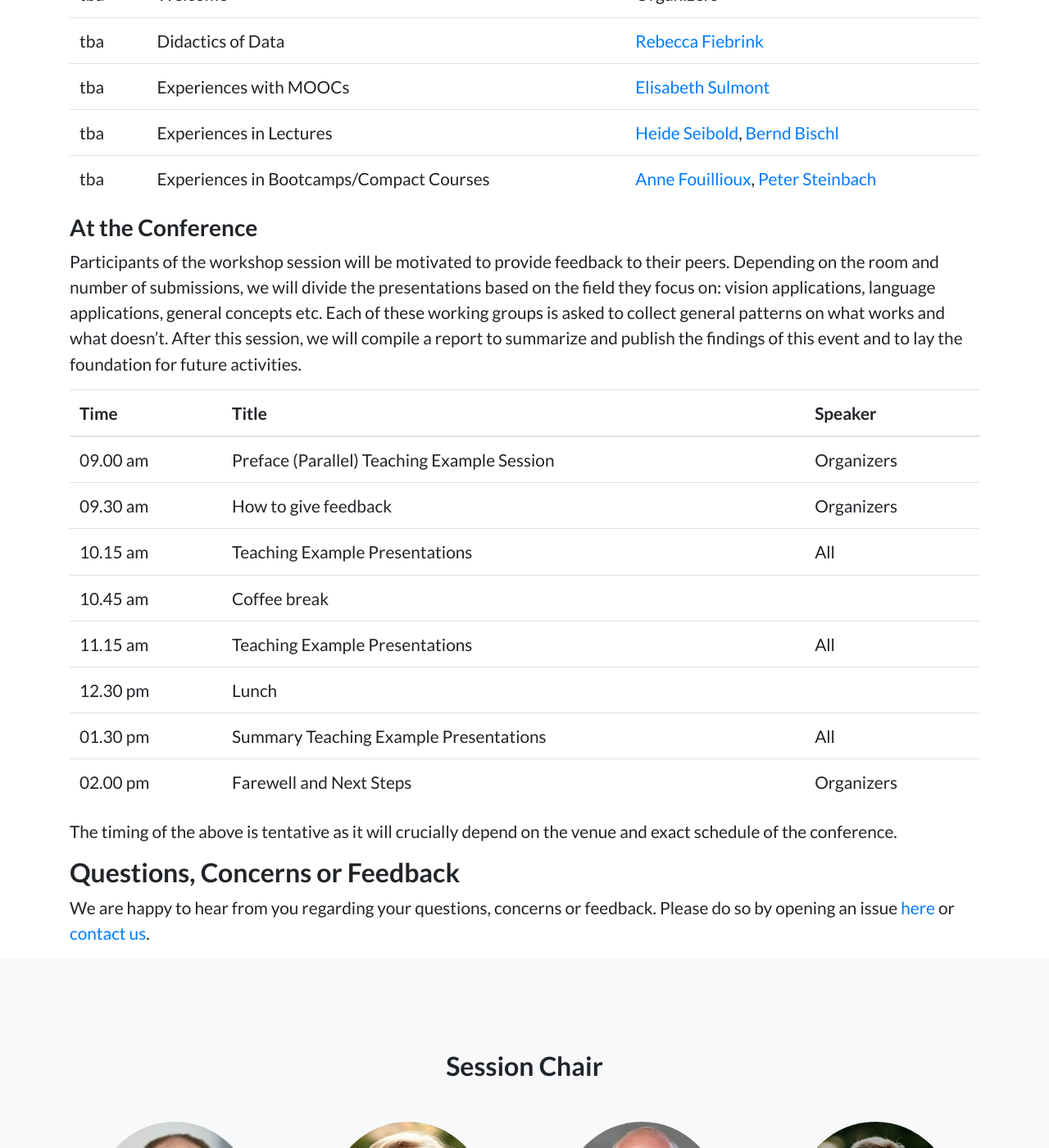
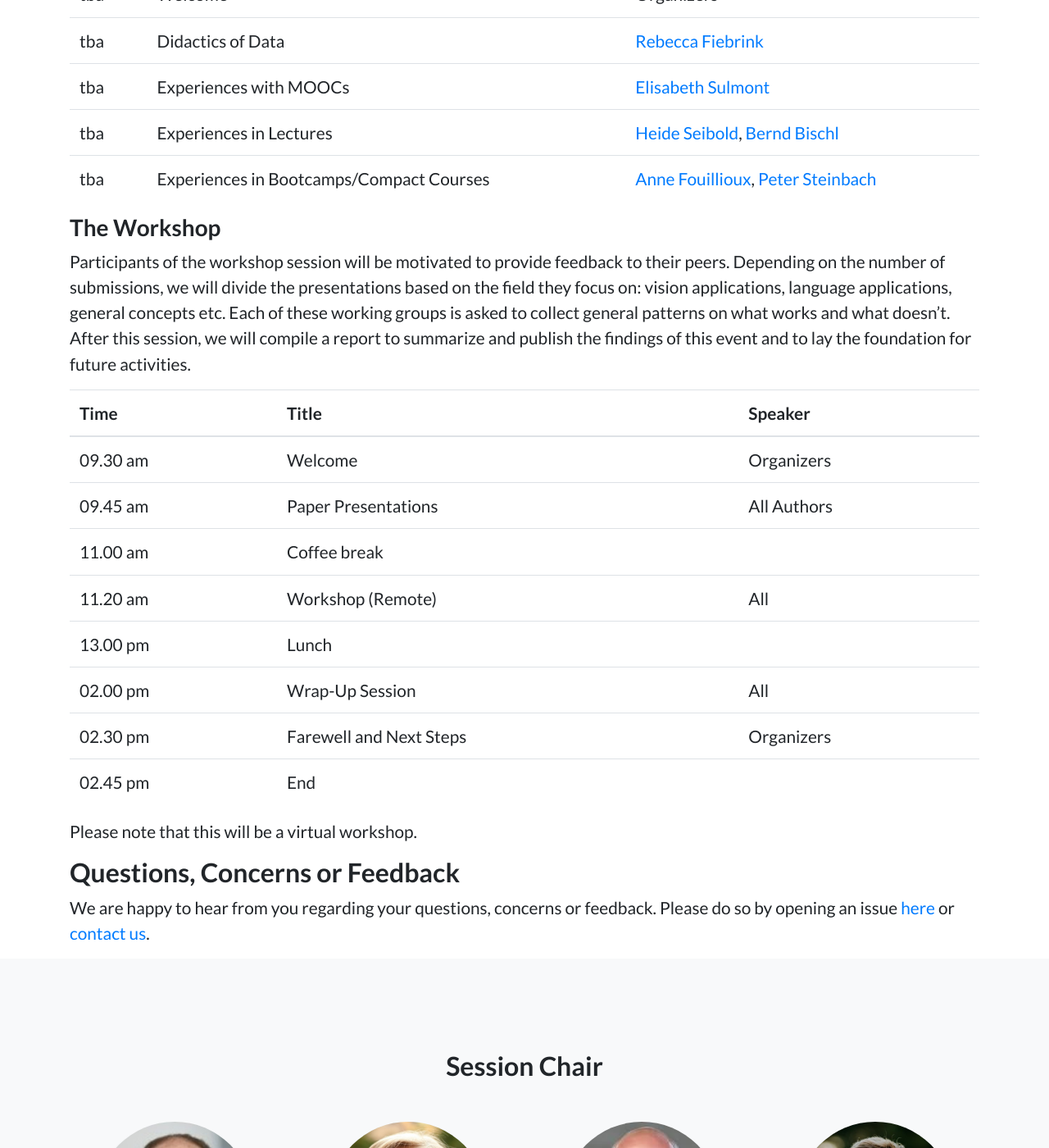
Before and after one commit to teaching-ml/2020, a Jekyll site: the page built from index.md, in a window 1280 px wide and 1400 px high, scrolled down 2845 px. Shown: the whole window at 82% size. Built offline with Jekyll 4.4.1, drawn with Linux system fonts in a browser that asks for light colours.

Commit message:
#9 updated time schedule according to plan

```diff
--- a/index.md
+++ b/index.md
@@ -61,22 +61,22 @@ To prepare for the workshop, we plan a series of online events and talks before
 | tba | Experiences in Lectures                        | [Heide Seibold](http://www.compstat.statistik.uni-muenchen.de/people/seibold/), [Bernd Bischl](https://www.compstat.statistik.uni-muenchen.de/people/bischl/) |
 | tba | Experiences in Bootcamps/Compact Courses       | [Anne Fouillioux](https://www.mn.uio.no/geo/english/people/adm/annefou/), [Peter Steinbach](https://github.com/psteinb/) |
 
-### At the Conference
+### The Workshop
 
-Participants of the workshop session will be motivated to provide feedback to their peers. Depending on the room and number of submissions, we will divide the presentations based on the field they focus on: vision applications, language applications, general concepts etc. Each of these working groups is asked to collect general patterns on what works and what doesn't. After this session, we will compile a report to summarize and publish the findings of this event and to lay the foundation for future activities.
+Participants of the workshop session will be motivated to provide feedback to their peers. Depending on the number of submissions, we will divide the presentations based on the field they focus on: vision applications, language applications, general concepts etc. Each of these working groups is asked to collect general patterns on what works and what doesn't. After this session, we will compile a report to summarize and publish the findings of this event and to lay the foundation for future activities.
 
-| Time | Title                                          | Speaker             |
+| Time     | Title                                          | Speaker             |
 | :--      | :--                                            | :--                 |
-| 09.00 am | Preface (Parallel) Teaching Example Session    | Organizers          |
-| 09.30 am | How to give feedback                           | Organizers          |
-| 10.15 am | Teaching Example Presentations                 | All                 |
-| 10.45 am | Coffee break                                   |                     |
-| 11.15 am | Teaching Example Presentations                 | All                 |
-| 12.30 pm | Lunch                              |                     |
-| 01.30 pm | Summary Teaching Example Presentations         | All                 |
-| 02.00 pm | Farewell and Next Steps                        | Organizers          |
+| 09.30 am | Welcome                                        | Organizers          |
+| 09.45 am | Paper Presentations                            | All Authors         |
+| 11.00 am | Coffee break                                   |                     |
+| 11.20 am | Workshop (Remote)                              | All                 |
+| 13.00 pm | Lunch                                          |                     |
+| 02.00 pm | Wrap-Up Session                                | All                 |
+| 02.30 pm | Farewell and Next Steps                        | Organizers          |
+| 02.45 pm | End                                            |                     |
 
-The timing of the above is tentative as it will crucially depend on the venue and exact schedule of the conference.
+Please note that this will be a virtual workshop.
 
 ## Questions, Concerns or Feedback
 
```
